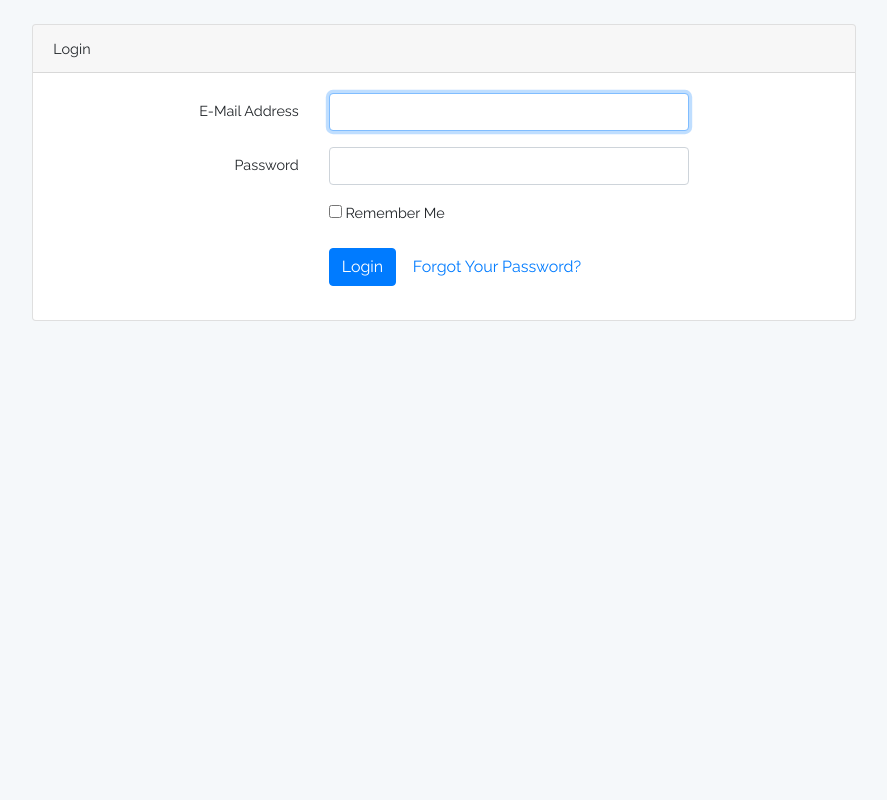
After one commit to Abhishek-Jadhav-64/play, a PHP site: page /phonebook/login.php in a window 1280 px wide. The commit adds this page. Shown: the whole page, without its empty margins (196-1083 px from the left). Run offline with PHP 8.4, Linux system fonts and the light colour scheme; some libraries are stand-ins or nearby versions.

Commit message:
3rd Commit

```diff
--- /dev/null
+++ b/custom-framework/public/index.php
@@ -0,0 +1,3 @@
+<?php require_once '../app/bootstrap.php';
+
+$init = new Core();
--- a/phonebook/index.php
+++ b/phonebook/index.php
@@ -1,8 +1,4 @@
 <?php require_once ('includes/header.php');?>
-
-
-
-    <button onclick="window.location.href = 'new.php'" class="btn btn-primary">Add New Entry</button>
 
         <?php require_once('includes/list.php'); ?>
 
--- /dev/null
+++ b/phonebook/login.php
@@ -0,0 +1,182 @@
+<?php
+
+    session_start();
+
+
+    if(isset($_GET['email-address']) && isset($_GET['password']) && $_GET['email-address'] != '' && $_GET['password'] != '')
+    {
+
+        /*$errors = [];
+
+        if(!empty($errors))
+        {
+
+            $_SESSION['errors'] = $errors;
+
+
+            header('Location: new.php');
+            die();
+        }*/
+
+        $dbhost = 'localhost';
+        $dbuser = 'root';
+        $dbpass = '';
+        $db = 'temp';
+
+        $conn = mysqli_connect($dbhost,$dbuser,$dbpass,$db);
+
+        $sql = "SELECT id from users WHERE email='". $_GET['email-address']."' AND password='".$_GET['password'] . "'";
+
+        //echo $sql;
+        //die();
+
+        $retval = mysqli_query($conn, $sql);
+
+        if(!$retval)
+        {
+            print_r( mysqli_connect_errno());
+            die();
+        }
+        else
+        {
+            $id = mysqli_fetch_object($retval);
+
+            //var_dump($id);
+            $_SESSION['user_logged_in'] = true;
+            header('Location: index.php');
+        }
+    }
+?>
+
+<link href="//maxcdn.bootstrapcdn.com/bootstrap/4.1.1/css/bootstrap.min.css" rel="stylesheet" id="bootstrap-css">
+<script src="//maxcdn.bootstrapcdn.com/bootstrap/4.1.1/js/bootstrap.min.js"></script>
+<script src="//cdnjs.cloudflare.com/ajax/libs/jquery/3.2.1/jquery.min.js"></script>
+<!------ Include the above in your HEAD tag ---------->
+
+<!doctype html>
+<html lang="en">
+<head>
+    <!-- Required meta tags -->
+    <meta charset="utf-8">
+    <meta name="viewport" content="width=device-width, initial-scale=1, shrink-to-fit=no">
+
+    <!-- Fonts -->
+    <link rel="dns-prefetch" href="https://fonts.gstatic.com">
+    <link href="https://fonts.googleapis.com/css?family=Raleway:300,400,600" rel="stylesheet" type="text/css">
+
+    <link rel="stylesheet" href="css/style.css">
+
+    <link rel="icon" href="Favicon.png">
+
+    <!-- Bootstrap CSS -->
+    <link rel="stylesheet" href="https://stackpath.bootstrapcdn.com/bootstrap/4.1.3/css/bootstrap.min.css">
+
+    <!--<title>Laravel</title>-->
+
+    <style>
+
+        @import url(https://fonts.googleapis.com/css?family=Raleway:300,400,600);
+
+
+        body{
+            margin: 0;
+            font-size: .9rem;
+            font-weight: 400;
+            line-height: 1.6;
+            color: #212529;
+            text-align: left;
+            background-color: #f5f8fa;
+        }
+
+        .navbar-laravel
+        {
+            box-shadow: 0 2px 4px rgba(0,0,0,.04);
+        }
+
+        .navbar-brand , .nav-link, .my-form, .login-form
+        {
+            font-family: Raleway, sans-serif;
+        }
+
+        .my-form
+        {
+            padding-top: 1.5rem;
+            padding-bottom: 1.5rem;
+        }
+
+        .my-form .row
+        {
+            margin-left: 0;
+            margin-right: 0;
+        }
+
+        .login-form
+        {
+            padding-top: 1.5rem;
+            padding-bottom: 1.5rem;
+        }
+
+        .login-form .row
+        {
+            margin-left: 0;
+            margin-right: 0;
+        }
+
+    </style>
+
+
+</head>
+<body>
+
+
+
+<main class="login-form">
+    <div class="cotainer">
+        <div class="row justify-content-center">
+            <div class="col-md-8">
+                <div class="card">
+                    <div class="card-header">Login</div>
+                    <div class="card-body">
+                        <form action="<?php $_PHP_SELF ?>" method="get">
+                            <div class="form-group row">
+                                <label for="email_address" class="col-md-4 col-form-label text-md-right">E-Mail Address</label>
+                                <div class="col-md-6">
+                                    <input type="text" id="email_address" class="form-control" name="email-address" required autofocus>
+                                </div>
+                            </div>
+
+                            <div class="form-group row">
+                                <label for="password" class="col-md-4 col-form-label text-md-right">Password</label>
+                                <div class="col-md-6">
+                                    <input type="password" id="password" class="form-control" name="password" required>
+                                </div>
+                            </div>
+
+                            <div class="form-group row">
+                                <div class="col-md-6 offset-md-4">
+                                    <div class="checkbox">
+                                        <label>
+                                            <input type="checkbox" name="remember"> Remember Me
+                                        </label>
+                                    </div>
+                                </div>
+                            </div>
+
+                            <div class="col-md-6 offset-md-4">
+                                <button type="submit" class="btn btn-primary">
+                                    Login
+                                </button>
+                                <a href="#" class="btn btn-link">
+                                    Forgot Your Password?
+                                </a>
+                            </div>
+                    </div>
+                    </form>
+                </div>
+            </div>
+        </div>
+    </div>
+    </div>
+</main>
+</body>
+</html>
```
Also changed, not shown: custom-framework/app/bootstrap.php (added, +7 -0 lines), custom-framework/app/libraries/Core.php (added, +22 -0 lines), phonebook/includes/header.php (+9 -0 lines), phonebook/includes/list.php (+7 -3 lines), phonebook/logout.php (added, +9 -0 lines), .htaccess (added), custom-framework/app/.htaccess (added), custom-framework/app/libraries/Controller.php (added), custom-framework/app/libraries/Database.php (added), custom-framework/public/.htaccess (added), custom-framework/public/css/style.css (added), custom-framework/public/js/main.js (added).
